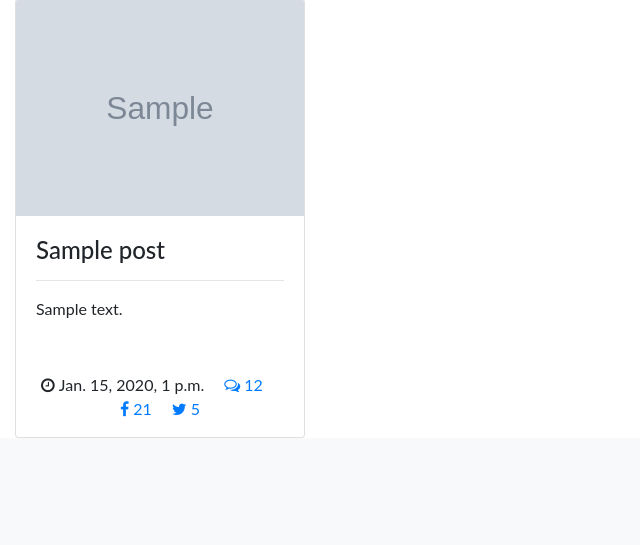
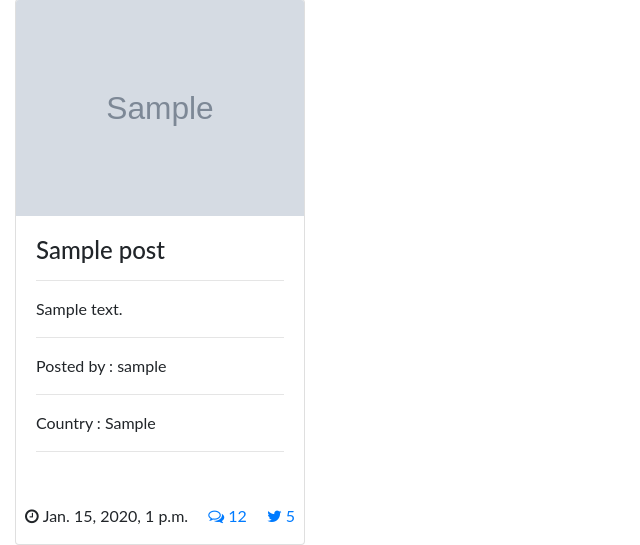
Before and after one commit to Evohmike/Awwards, a Django app: page / in a window 1280 px wide. Shown: the part 872-1417 px from the top of the page, without its empty margins (0-640 px from the left). Before the commit the page ends 1310 px from the top, so only its background shows below. Run offline with Django 3.2, Linux system fonts and the light colour scheme; a user stored in the database is signed in; tables that the repository leaves empty hold one stand-in row (values such as "Sample post"); grey boxes marked "Sample" are stand-in pictures; some libraries are stand-ins or nearby versions.

Commit message:
modified home.html

```diff
--- a/app/templates/home.html
+++ b/app/templates/home.html
@@ -67,8 +67,6 @@
                 </a>
             </div>
 
-
-
             <!-- Card content -->
             <div class="card-body">
 
@@ -77,14 +75,17 @@
                 <hr>
                 <!-- Text -->
                 <p>{{project.description}}</p>
+                <hr>
+                <p>Posted by : {{project.uploaded_by}}</p>
+                <hr>
+                <p>Country : {{project.country}}</p>
+                <hr>
             </div>
-
             <!-- Card footer -->
             <div class="rounded-bottom mdb-color lighten-3 text-center pt-3">
                 <ul class="list-unstyled list-inline font-small">
                     <li class="list-inline-item pr-2 white-text"><i class="fa fa-clock-o pr-1"></i>{{project.pub_date}}</li>
                     <li class="list-inline-item pr-2"><a href="#" class="white-text"><i class="fa fa-comments-o pr-1"></i>12</a></li>
-                    <li class="list-inline-item pr-2"><a href="#" class="white-text"><i class="fa fa-facebook pr-1"> </i>21</a></li>
                     <li class="list-inline-item"><a href="#" class="white-text"><i class="fa fa-twitter pr-1"> </i>5</a></li>
                 </ul>
             </div>
```
